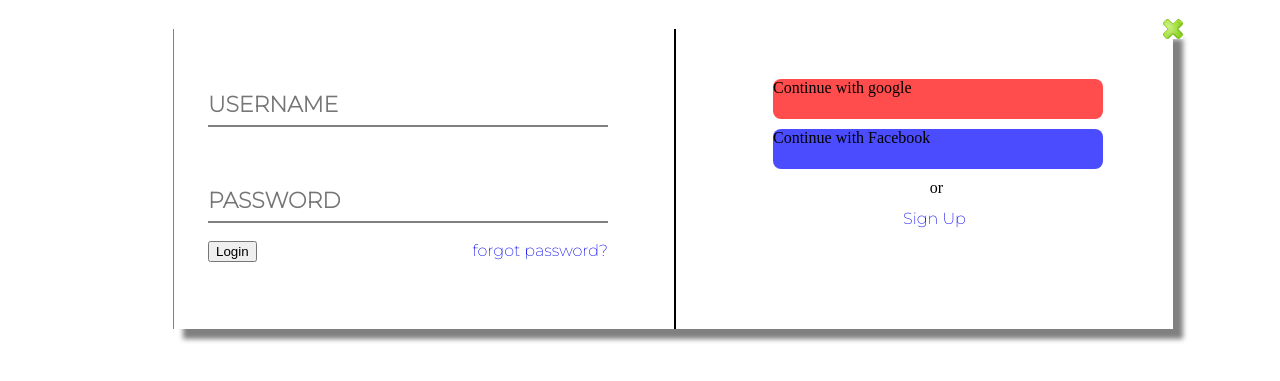
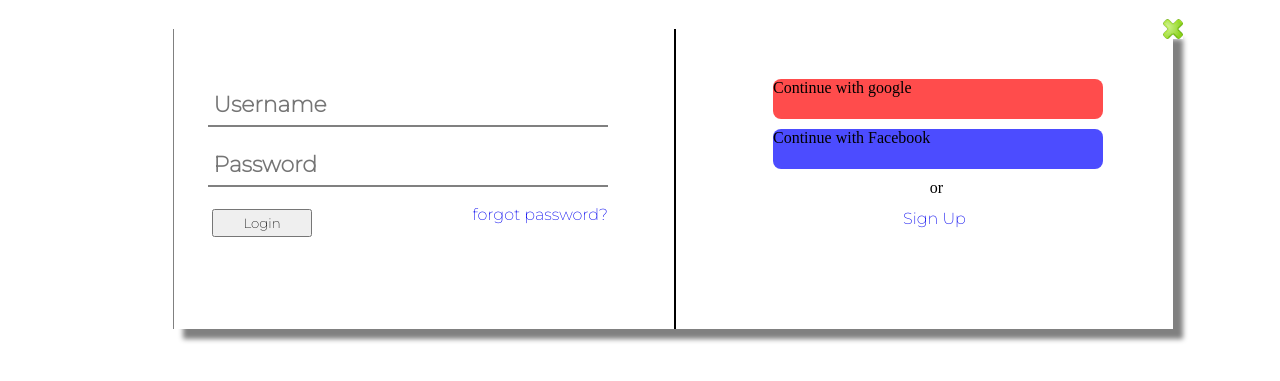
Before and after one commit to akashvdubey/projectForPresentation, a plain HTML site: page login.html in a window 1280 px wide. Shown: the part 179-560 px from the top of the page. Drawn offline with Linux system fonts and the light colour scheme; a web font is replaced by a local one.

Commit message:
changed the look and feel of login

```diff
--- a/login.css
+++ b/login.css
@@ -54,7 +54,7 @@
   border-bottom:2px solid gray;
   font-size: 22px;
   font-weight: bold;
-  text-transform: uppercase;
+  text-transform: capitalize;
   font-family: Montserrat,sans-serif;
 
 
@@ -149,3 +149,16 @@
   \\border: 1px solid red;
   top:180px;
 }
+
+#button
+{
+  font-family: Montserrat;
+  margin: 4px;
+  padding:4px;
+  width:100px;
+}
+#button:hover
+{
+  border:1px solid grey;
+  box-shadow: 3px 3px 6px grey;
+}
--- a/login.html
+++ b/login.html
@@ -21,9 +21,9 @@
                                     <fieldset>
                                       <form action="home.html" method="">
                                         <label id="idinput" for="username"><label>
-                                        <input type="text" class="username" placeholder="Username"><br><br><br><br>
+                                        <input type="text" class="username" placeholder=" Username"><br><br>
                                         <label for="password" id="passwd"><label>
-                                        <input type="password" class="password" placeholder="password"><br><br>
+                                        <input type="password" class="password" placeholder=" password"><br><br>
                                         <input type="submit" id="button" value="Login">
                                         <a class="forget" href="index.html">forgot password?</a>
                                       </form>
```
Also changed, not shown: signup.html (+0 -5 lines).
